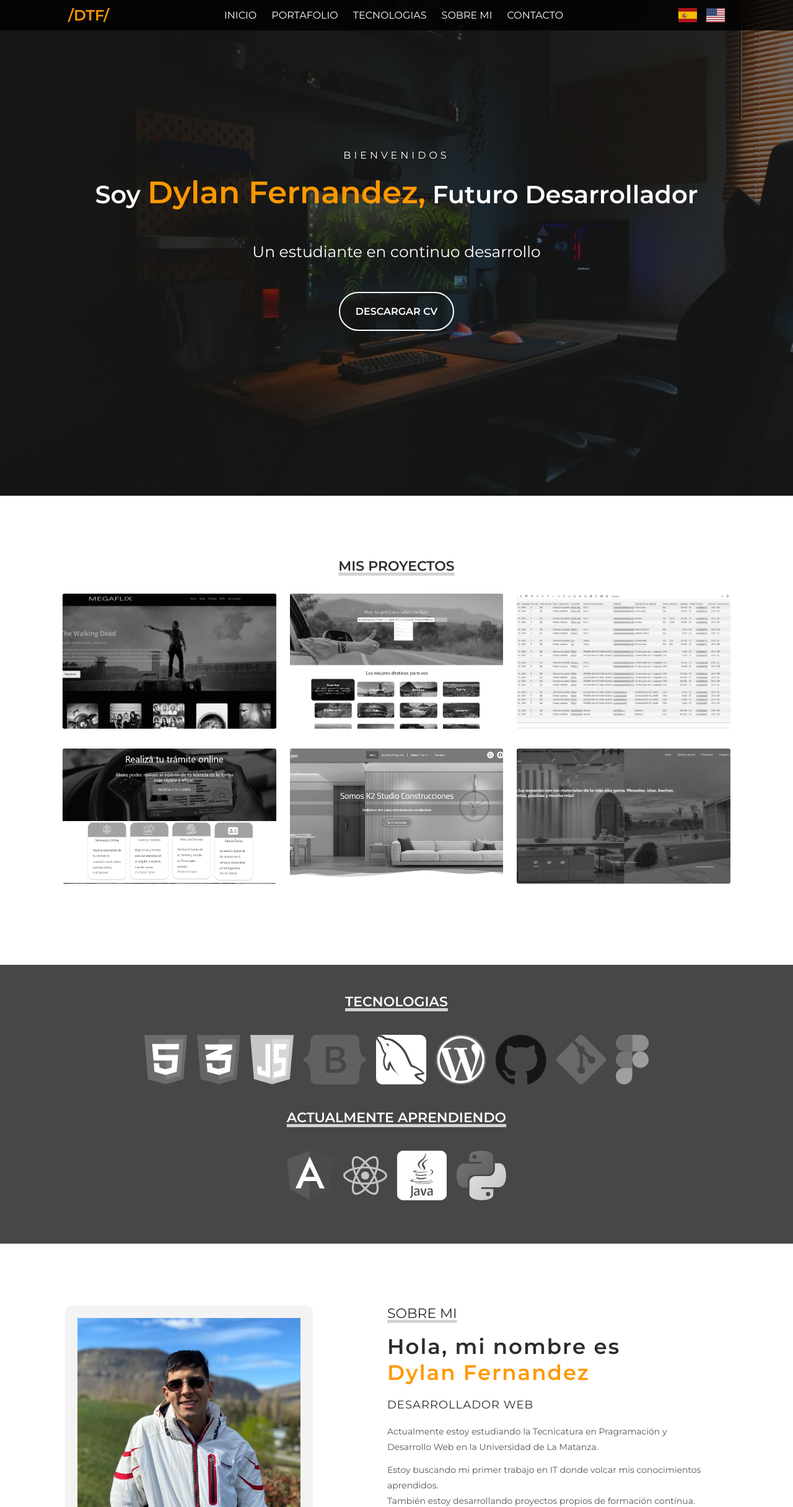
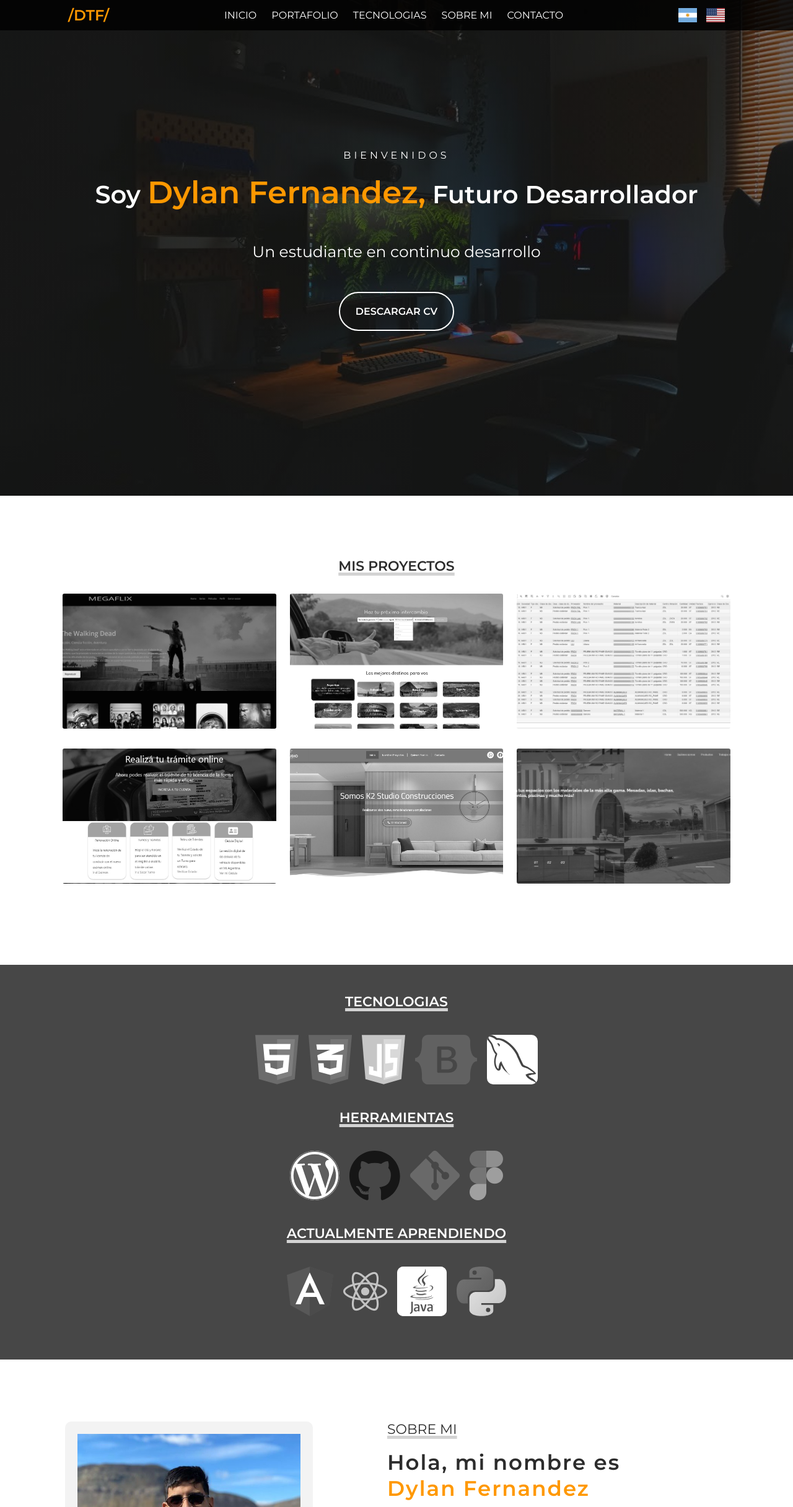
Before and after one commit to DylanThomaas/PortaFolio, a plain HTML site: page index.html in a window 1280 px wide. Shown: the top 2432 px of the page at 62% size. Drawn offline with Linux system fonts and the light colour scheme.

Commit message:
2023/01/20
cambio de banderas

```diff
--- a/index.html
+++ b/index.html
@@ -29,8 +29,8 @@
                         </ul>
                     </nav>
                     <div id="flags" class="flags">
-                        <div class="flags-items" data-language="es">
-                            <img class="flags-img" src="/img/banderas/es.svg" alt="flagsES">
+                        <div class="flags-items" data-language="ar">
+                            <img class="flags-img" src="/img/banderas/ar.svg" alt="flagsES">
                         </div>
                         <div class="flags-items" data-language="us">
                             <img class="flags-img" src="/img/banderas/us.svg" alt="flagsUS">
@@ -175,6 +175,13 @@
                 <img src="img/logos/javascript.svg" alt="javascript">
                 <img src="img/logos/bootstrap.svg" alt="bootstrap" class="bootstrap">
                 <img src="img/logos/mysql.svg" alt="mysql" class="sql">
+                </div>
+            </div>
+        </div>
+        <h3 class="titulo-seccion">HERRAMIENTAS</h3>
+        <div class="contenedor-cartas">
+            <div class="cartas">
+                <div class="logo">
                 <img src="img/logos/wordpress.svg" alt="wordpress" class="wordpress">
                 <img src="img/logos/github.svg" alt="github">
                 <img src="img/logos/git.svg" alt="git" >
```
Also changed, not shown: estilo.css (line endings or trailing spaces), img/banderas/ar.svg (added), img/banderas/es.svg (deleted), img/banderas/espana.png (deleted), img/banderas/estados-unidos.png (deleted), languages/ar.json (renamed from languages/es.json).
